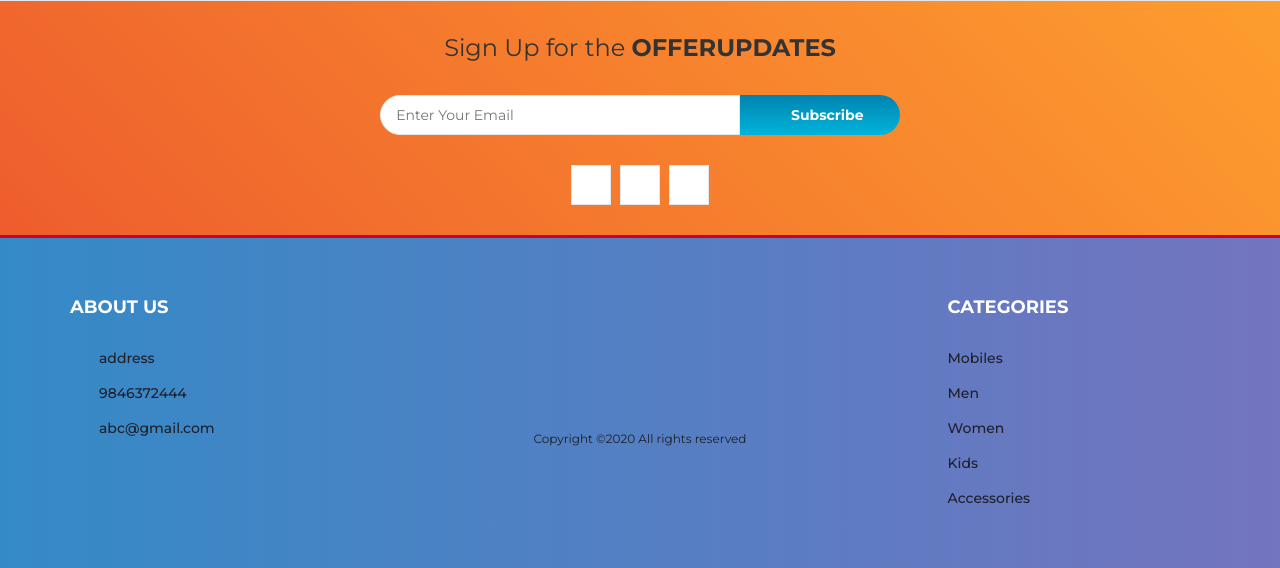
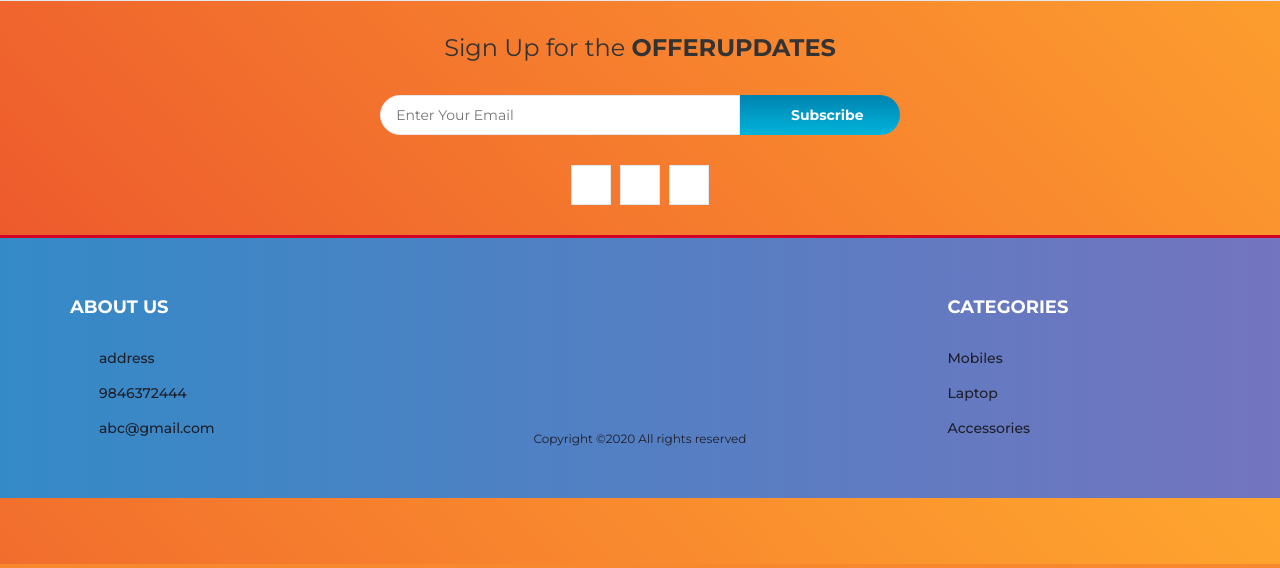
Before and after one commit to TranKiet23/QuanLyWebsiteBanHang, a PHP site: page /cart.php in a window 1280 px wide. Shown: the part 236-804 px from the top of the page. Run offline with PHP 8.4, Linux system fonts and the light colour scheme; some libraries are stand-ins or nearby versions; some web fonts are replaced.

Commit message:
doi vai cai

```diff
--- a/body.php
+++ b/body.php
@@ -281,9 +281,7 @@
 							<div class="section-nav">
 								<ul class="section-tab-nav tab-nav">
 									<li class="active"><a data-toggle="tab" href="#tab2">Formals</a></li>
-									<li><a data-toggle="tab" href="#tab2">Shirts</a></li>
-									<li><a data-toggle="tab" href="#tab2">T-Shirts</a></li>
-									<li><a data-toggle="tab" href="#tab2">Pants</a></li>
+
 								</ul>
 							</div>
 						</div>
--- a/footer.php
+++ b/footer.php
@@ -37,9 +37,7 @@
 								<h3 class="footer-title">Categories</h3>
 								<ul class="footer-links">
 									<li><a href="#">Mobiles</a></li>
-									<li><a href="#">Men</a></li>
-									<li><a href="#">Women</a></li>
-									<li><a href="#">Kids</a></li>
+									<li><a href="#">Laptop</a></li>
 									<li><a href="#">Accessories</a></li>
 								</ul>
 							</div>
```
